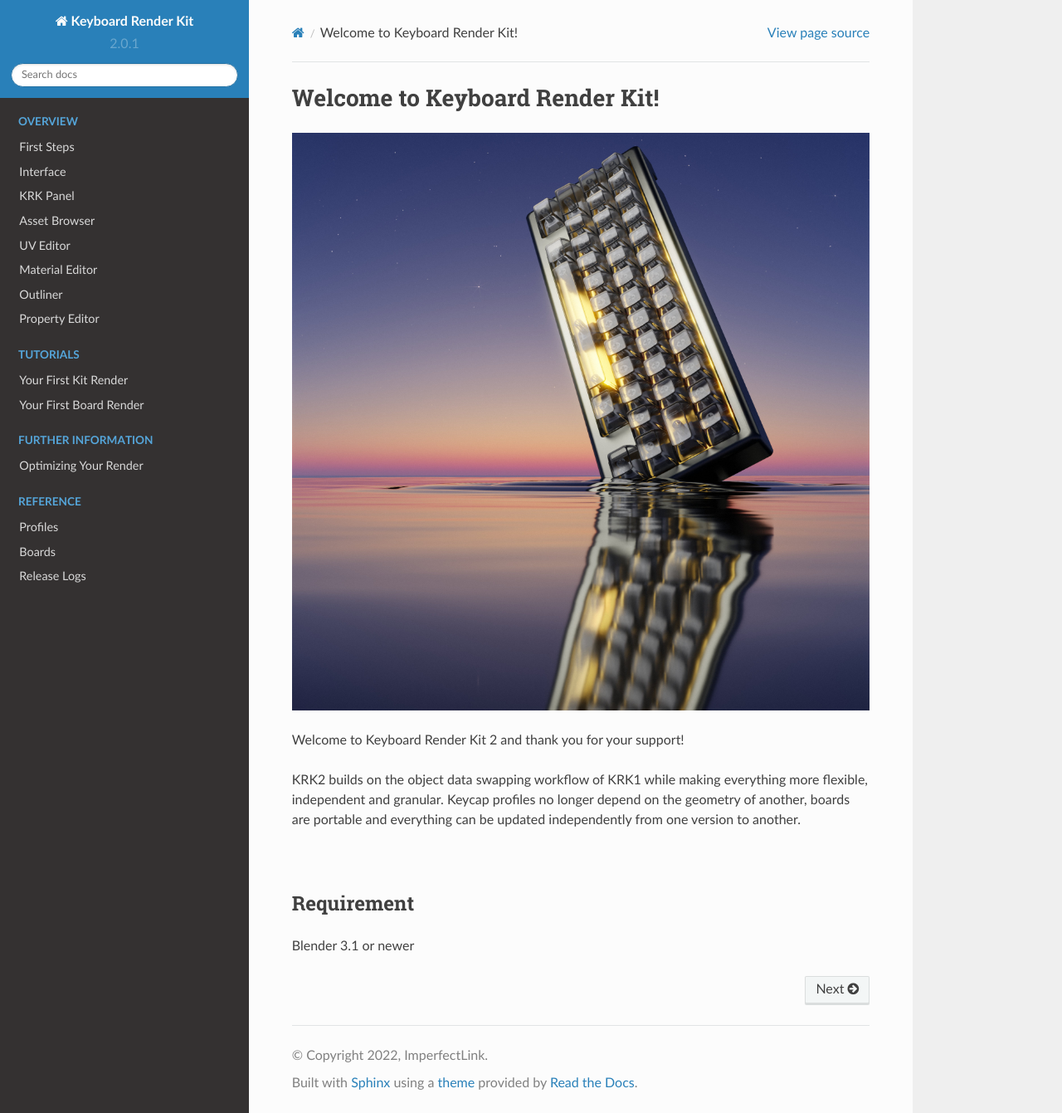
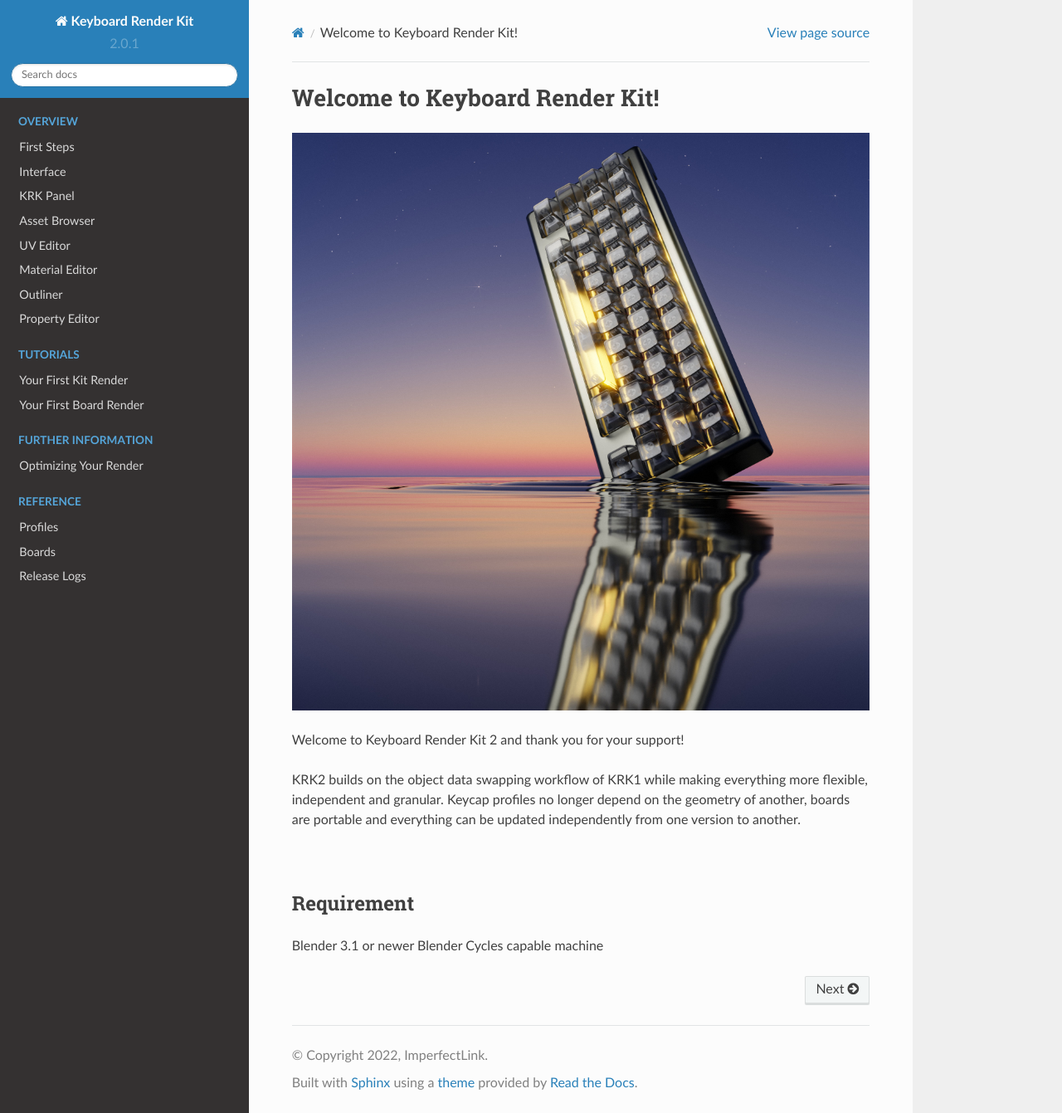
Before and after one commit to imperfectlink/KeyboardRenderKit, a Sphinx documentation site: the page built from docs/source/index.rst, in a window 1280 px wide and 1341 px high. Shown: the whole window at 83% size. Built offline with Sphinx 7.4.7 and the Read the Docs theme 2.0.0, drawn with Linux system fonts in a browser that asks for light colours.

Commit message:
Update index.rst

```diff
--- a/docs/source/index.rst
+++ b/docs/source/index.rst
@@ -13,6 +13,7 @@ KRK2 builds on the object data swapping workflow of KRK1 while making everything
 Requirement
 ~~~~
 Blender 3.1 or newer
+Blender Cycles capable machine
 
 
 .. toctree::
```
